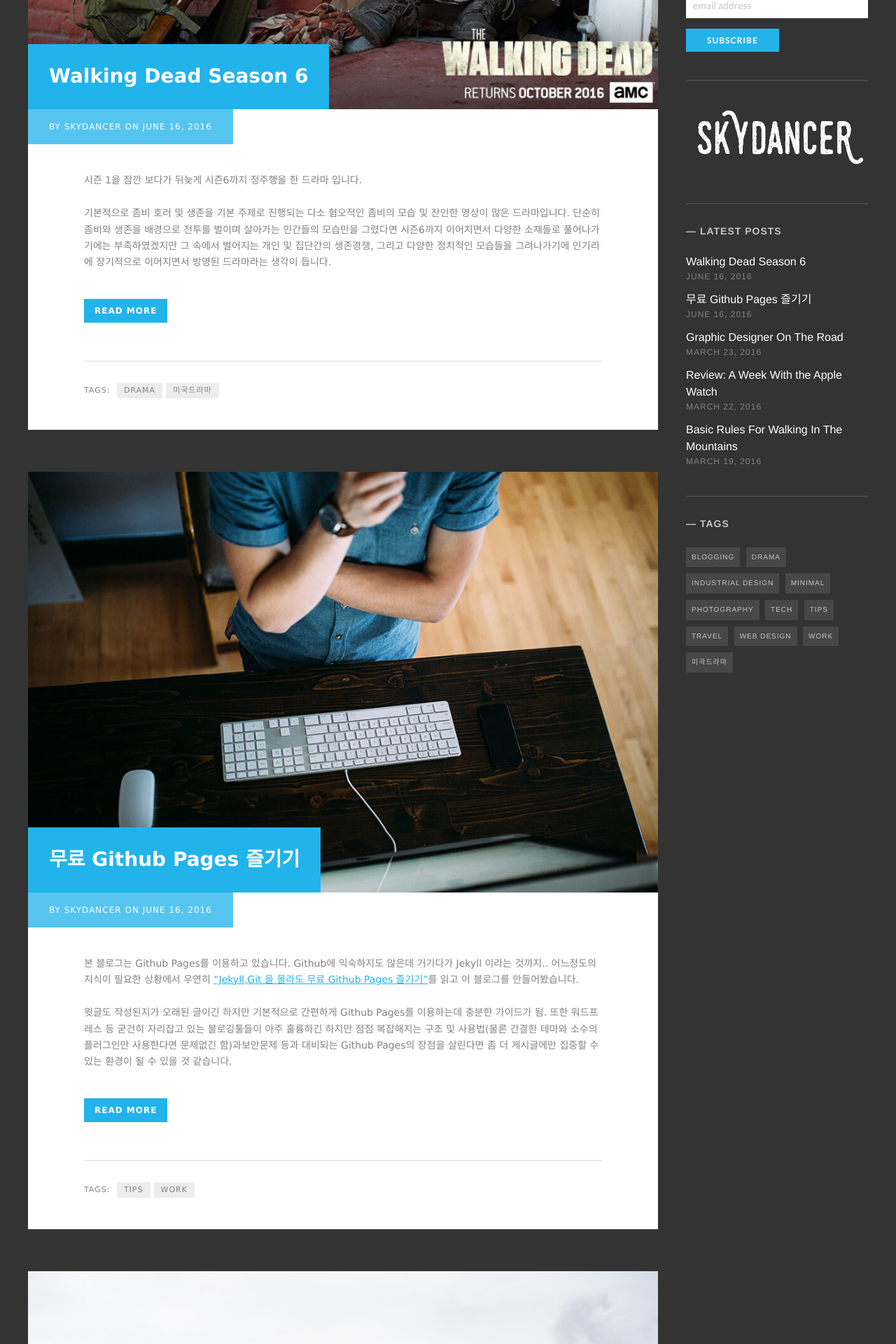
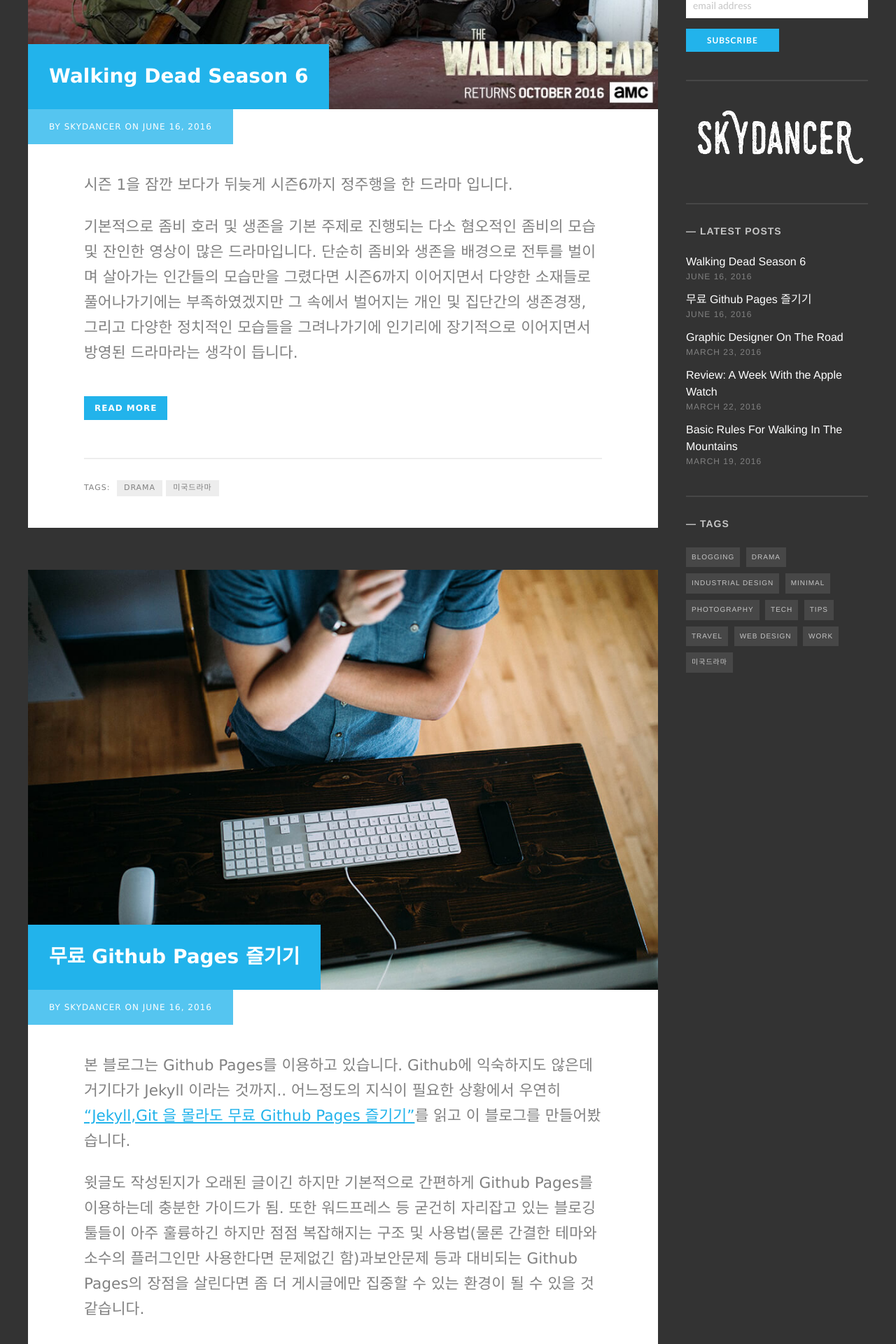
Before and after one commit to morgul71/morgul71.github.io, a Jekyll site: the page built from index.html, in a window 1280 px wide. Shown: the part 598-2518 px from the top of the page at 70% size. Built offline with Jekyll 4.4.1, drawn with Linux system fonts in a browser that asks for light colours; some web fonts are replaced; the list of posts is cut into pages by our own code.

Commit message:
Update main.scss

```diff
--- a/css/main.scss
+++ b/css/main.scss
@@ -206,7 +206,7 @@
 .post {
     background-color: $white;
     font-family: "Apple SD Gothic Neo", "나눔고딕", NanumGothic, Verdana, Helvetica, Arial, sans-serif;
-    font-size: 14px;
+    font-size: 1.2em;
     margin-bottom: 60px;
     padding-bottom: 40px;
 }
```
